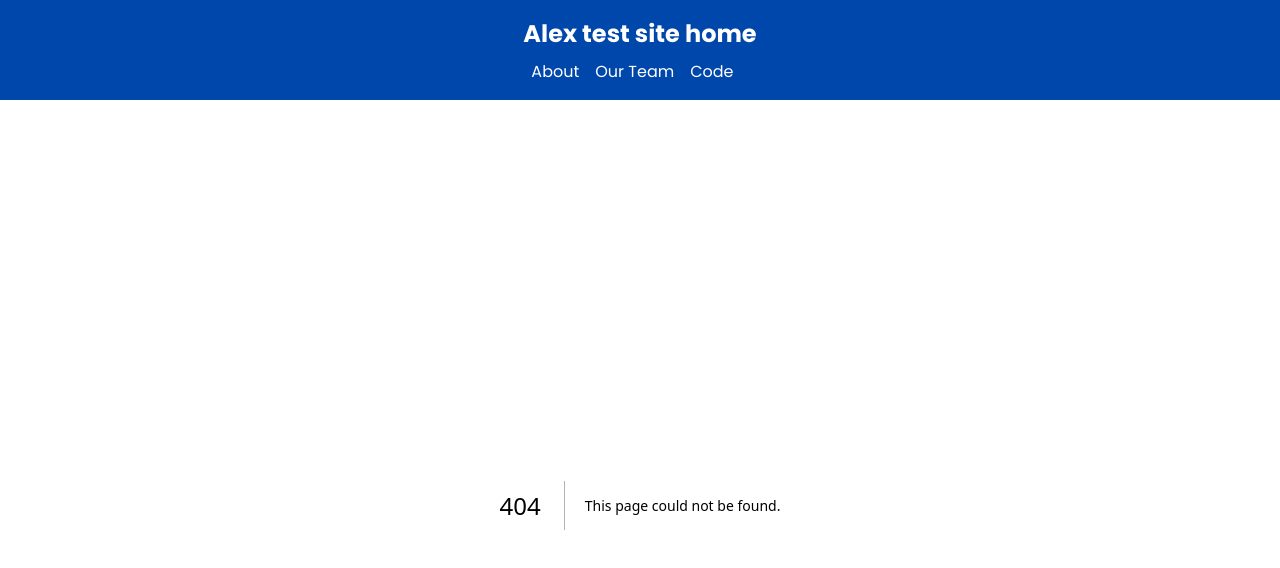
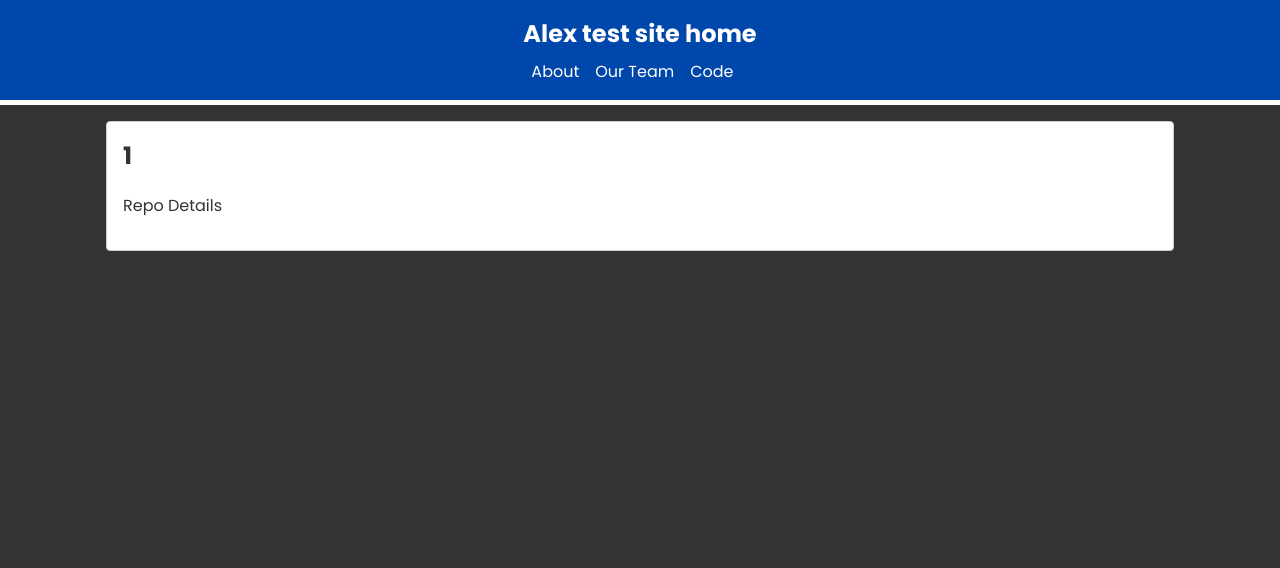
Before and after one commit to bushbass/traversy-next13-crash, a Next.js app: page /code/repos/1 in a window 1280 px wide. Before the commit this address had no page. Shown: the top 568 px of the page. Built offline with nearby package versions, Linux system fonts and the light colour scheme.

Commit message:
36 minutes

```diff
--- /dev/null
+++ b/app/code/repos/[name]/page.jsx
@@ -0,0 +1,12 @@
+import React from 'react';
+
+const RepoPage = ({ params: { name } }) => {
+  return (
+    <div className="card">
+      <h2>{name}</h2>
+      <p>Repo Details</p>
+    </div>
+  );
+};
+
+export default RepoPage;
--- a/app/code/repos/page.jsx
+++ b/app/code/repos/page.jsx
@@ -4,6 +4,9 @@ import { FaStar, FaCodeBranch, FaEye } from 'react-icons/fa';
 
 async function fetchRepos() {
   const response = await fetch('https://api.github.com/users/bushbass/repos');
+
+  await new Promise((resolve) => setTimeout(resolve, 500));
+
   const repos = await response.json();
   return repos;
 }
@@ -17,7 +20,7 @@ const ReposPage = async () => {
       <ul className="repo-list">
         {repos.map((repo) => (
           <li key="repo.id">
-            <Link href={`/codo/repos/${repo.name}`}>
+            <Link href={`/code/repos/${repo.name}`}>
               <h3>{repo.name}</h3>
               <p>{repo.description}</p>
               <div className="repo-details">
```
Also changed, not shown: app/loading.jsx (added, +11 -0 lines).
